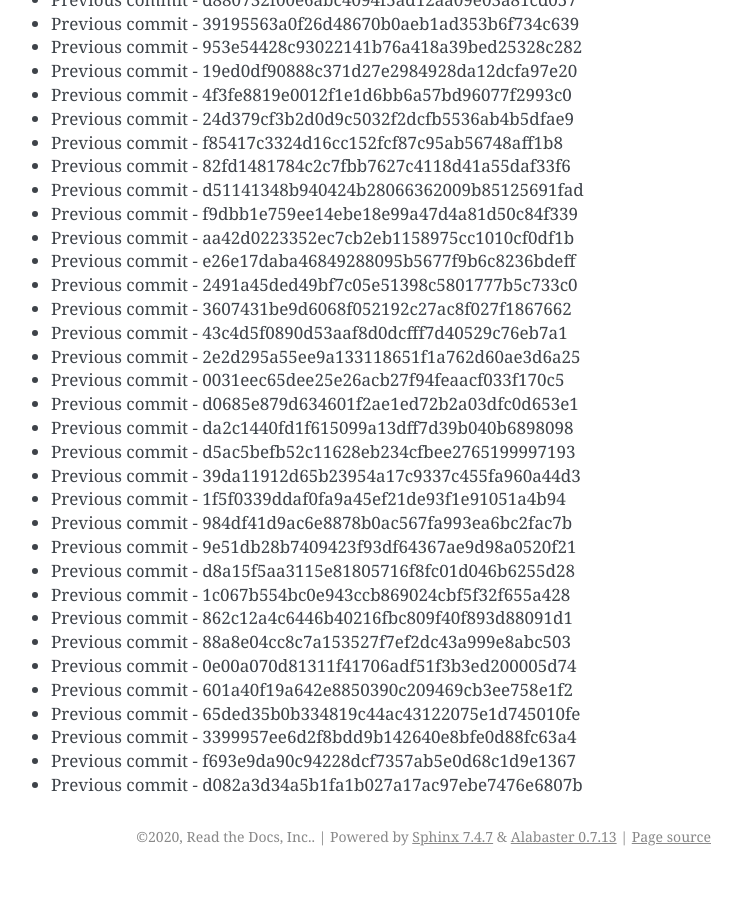
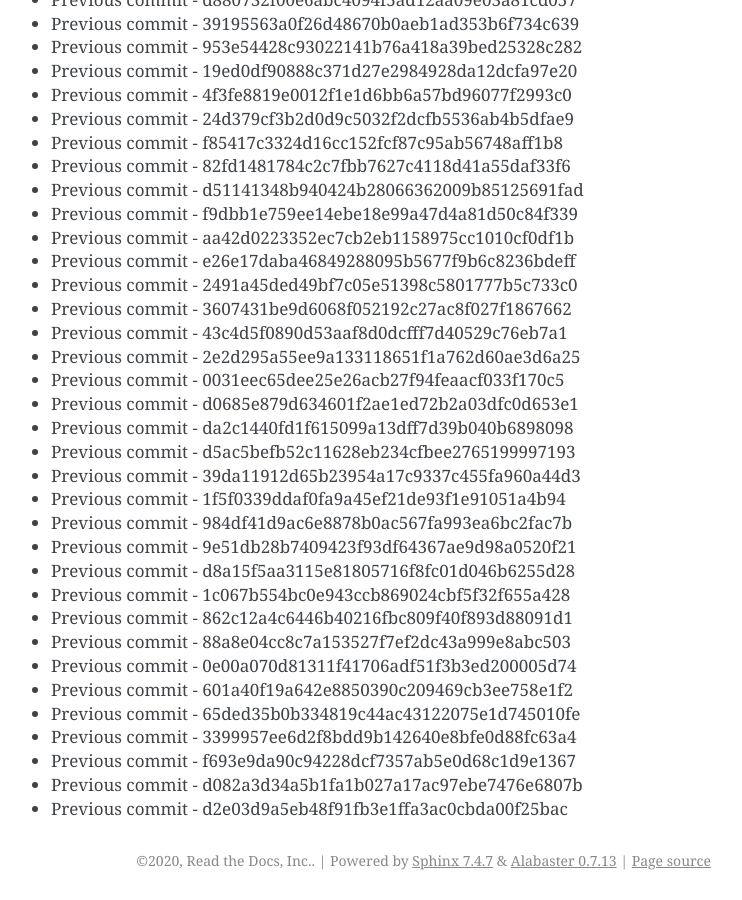
Before and after one commit to readthedocs/rtd-git-stresstest, a Sphinx documentation site: the page built from docs/updates.rst, in a window 1280 px wide and 900 px high, scrolled down 37303 px. Shown: the whole window, without its empty margins (399-1141 px from the left). Built offline with Sphinx 7.4.7, drawn with Linux system fonts in a browser that asks for light colours; before the commit the page ends 38179 px from its top, so only the background shows below that.

Commit message:
Generating commit from previous: d2e03d9a5eb48f91fb3e1ffa3ac0cbda00f25bac

```diff
--- a/docs/updates.rst
+++ b/docs/updates.rst
@@ -1599,3 +1599,4 @@ It can be tested for any performance characteristics.
 * Previous commit - 3399957ee6d2f8bdd9b142640e8bfe0d88fc63a4
 * Previous commit - f693e9da90c94228dcf7357ab5e0d68c1d9e1367
 * Previous commit - d082a3d34a5b1fa1b027a17ac97ebe7476e6807b
+* Previous commit - d2e03d9a5eb48f91fb3e1ffa3ac0cbda00f25bac
```
